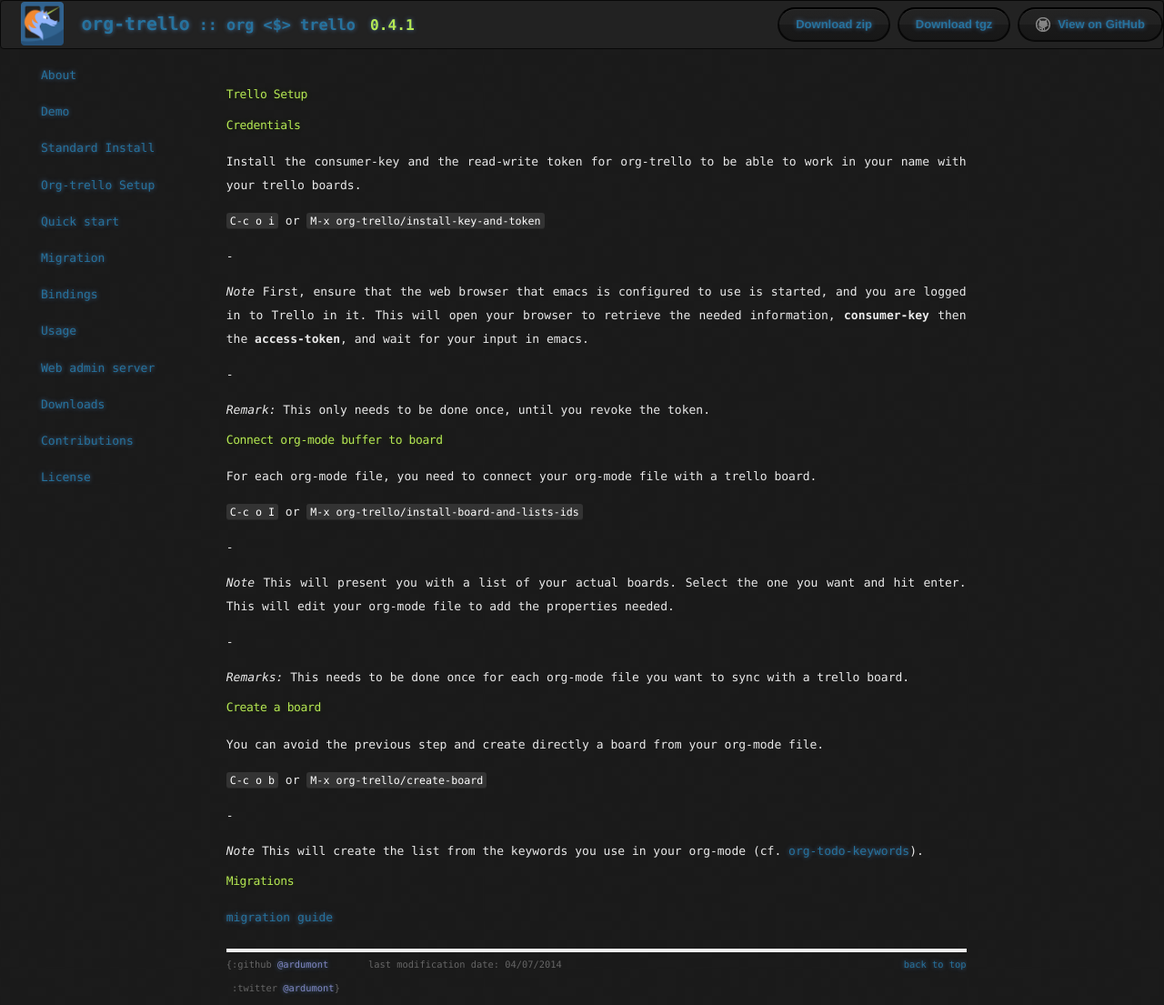
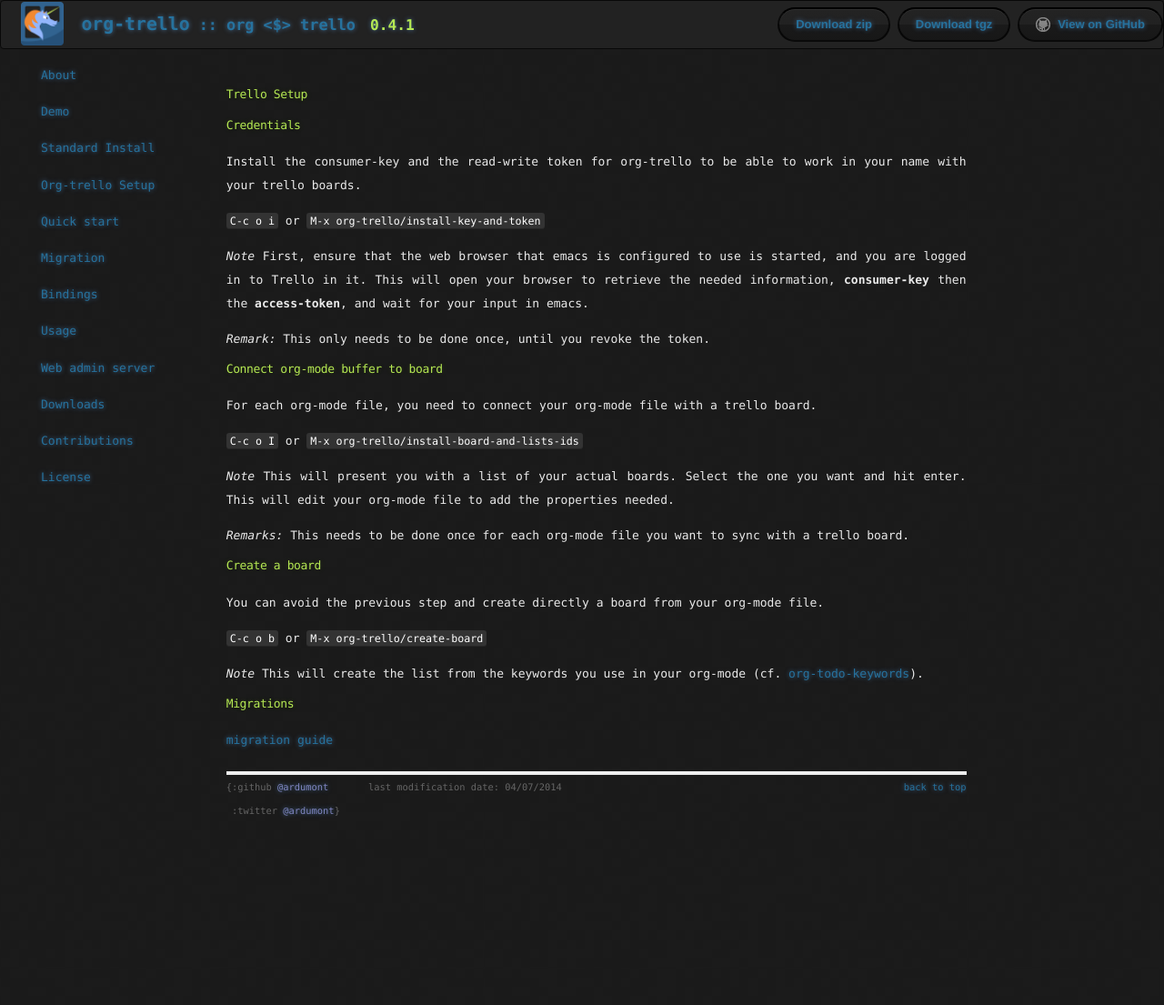
Before and after one commit to org-trello/org-trello.github.io, a Jekyll site: the page built from trello-setup.md, in a window 1280 px wide. Shown: the whole page at 91% size. Built offline with Jekyll 4.4.1, drawn with Linux system fonts in a browser that asks for light colours; nearby versions of some CDN libraries; library files that are not in the unit come from our copies; Markdown is read by kramdown in place of the engine named in the settings; after the commit the page ends 910 px from its top, so only the background shows below that.

Commit message:
Remove blanks and work the h* titles

```diff
--- a/trello-setup.md
+++ b/trello-setup.md
@@ -4,50 +4,40 @@ title:  "Trello Setup"
 date:   2014-03-16 11:01:52
 ---
 
-### Credentials
+## Credentials
 
 Install the consumer-key and the read-write token for org-trello to be able to work in your name with your trello boards.
 
 <kbd>C-c o i</kbd> or <kbd>M-x org-trello/install-key-and-token</kbd>
 
--
-
 *Note*
 First, ensure that the web browser that emacs is configured to use is started, and you are logged in to Trello in it.
 This will open your browser to retrieve the needed information, **consumer-key** then the **access-token**, and wait for your input in emacs.
 
--
-
 *Remark:* This only needs to be done once, until you revoke the token.
 
-### Connect org-mode buffer to board
+## Connect org-mode buffer to board
 
 For each org-mode file, you need to connect your org-mode file with a trello board.
 
 <kbd>C-c o I</kbd> or <kbd>M-x org-trello/install-board-and-lists-ids</kbd>
 
--
-
 *Note*
 This will present you with a list of your actual boards. Select the one you want and hit enter.
 This will edit your org-mode file to add the properties needed.
 
--
-
 *Remarks:*
 This needs to be done once for each org-mode file you want to sync with a trello board.
 
-### Create a board
+## Create a board
 
 You can avoid the previous step and create directly a board from your org-mode file.
 
 <kbd>C-c o b</kbd> or <kbd>M-x org-trello/create-board</kbd>
 
--
-
 *Note*
 This will create the list from the keywords you use in your org-mode (cf. [org-todo-keywords](http://orgmode.org/manual/In_002dbuffer-settings.html)).
 
-### Migrations
+## Migrations
 
 [migration guide](./migration.html)
```
Also changed, not shown: contributions.md (+0 -6 lines), downloads.md (+2 -6 lines).
